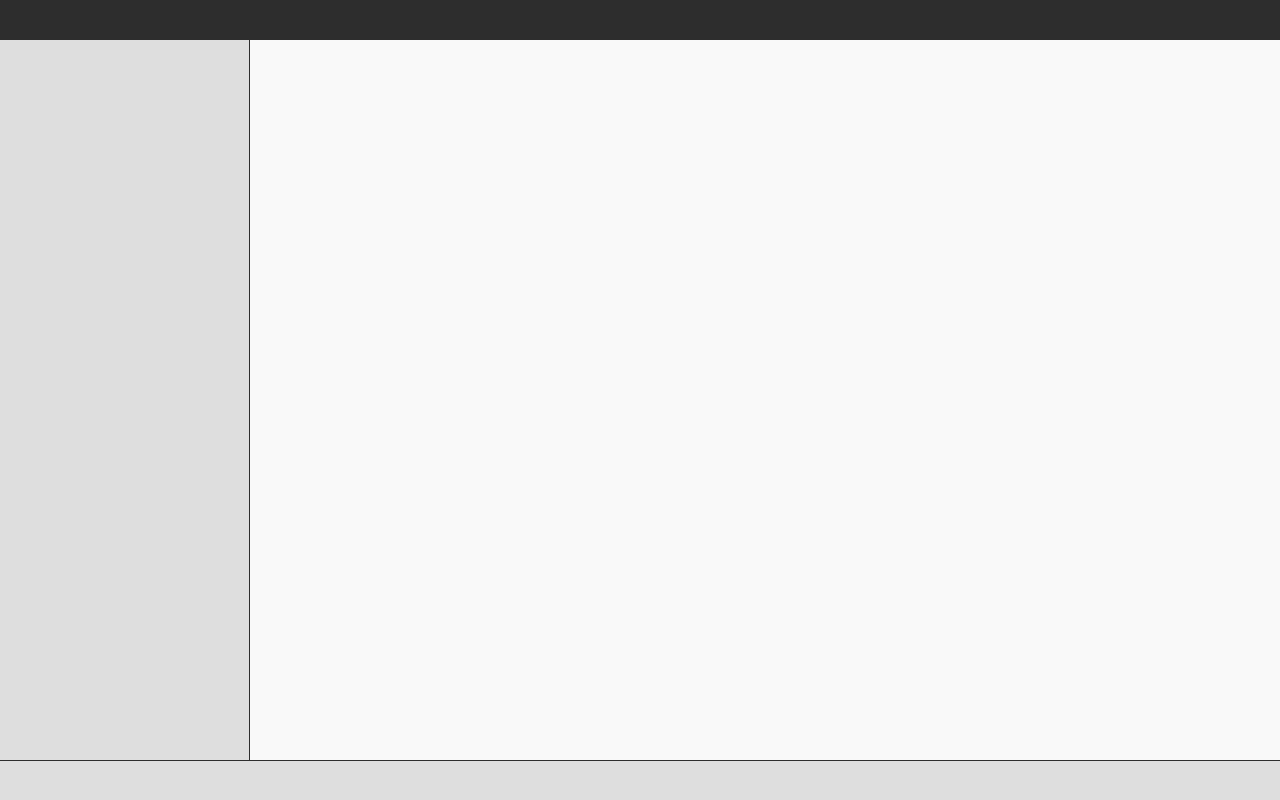
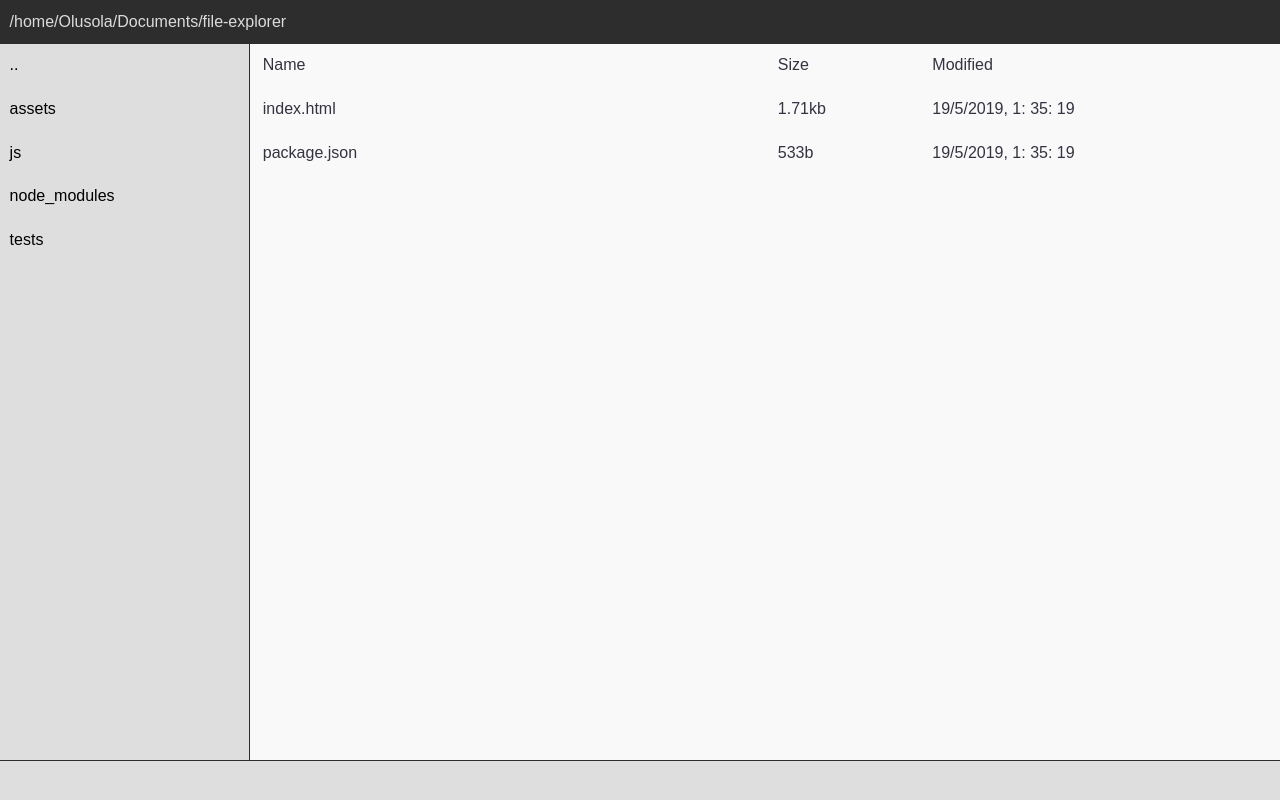
Before and after one commit to Olusamimaths/File-Explorer-With-Node.js-, a website: page index.html in a window 1280 px wide. Drawn offline with Linux system fonts and the light colour scheme.

Commit message:
design for main and dirlist

```diff
--- a/assets/css/Base/definitions.css
+++ b/assets/css/Base/definitions.css
@@ -9,4 +9,6 @@
     --footer-h: 40px;
     --footer-bg-color: #dedede;
     --separator-color: #2d2d2d;
+    --dirlist-fg-hover-color: #ffffff;
+    --dirlist-bg-hover-color: #d64937;
 }
--- a/assets/css/Component/dir-list.css
+++ b/assets/css/Component/dir-list.css
@@ -3,3 +3,15 @@
     color: var(--dirlist-fg-color);
     border-right: 1px solid var(--separator-color);
 }
+.dir-list__li {
+    padding: 0.8em 0.6em;
+    cursor: pointer;
+    white-space: nowrap;
+    overflow: hidden;
+    text-overflow: ellipsis;
+}
+
+.dir-list:hover {
+    background-color: var(--dirlist-bg-hover-color);
+    color: var(--dirlist-fg-hover-color);
+}
--- a/assets/css/Component/file-list.css
+++ b/assets/css/Component/file-list.css
@@ -1,4 +1,32 @@
 .file-list {
     background-color: var(--filelist-bg-color);
     color: var(--filelist-fg-color);
+    cursor: pointer;
 }
+
+.file-list__li {
+    display: flex;
+    flex-flow: row nowrap;
+}
+.file-list__li:not(.file-list__head){
+    cursor: pointer;
+}
+.file-list__li:not(.file-list__head):hover {
+    color: var(--filelist-fg-hover-color)
+}
+.file-list__li > * {
+    flex: 1 1 auto;
+    padding: 0.8em 0.8em;
+    overflow: hidden;
+}
+.file-list__li__name {
+    white-space: nowrap;
+    text-overflow: ellipsis;
+    width: 50%;
+}
+.file-list__li__time {
+    width: 35%;
+}
+.file-list__li__size {
+    width: 15%;
+}
--- a/assets/css/Component/footer.css
+++ b/assets/css/Component/footer.css
@@ -2,4 +2,6 @@
     border-top: 1px solid var(--separator-color);
     background-color: var(--footer-bg-color);
     padding: 0.4em 0.6em;
+    position: sticky;
+    bottom:0;
 }
--- a/assets/css/Component/titlebar.css
+++ b/assets/css/Component/titlebar.css
@@ -1,5 +1,19 @@
 .titlebar {
+    display: flex;
+    flex-flow: row nowrap;
+    align-items: stretch;
     background-color: var(--titlebar-bg-color);
     color: var(--titlebar-fg-color);
     padding: 0.8em 0.6em;
+    position: sticky;
+    top: 0;
 }
+
+.titlebar__path {
+    flex: 1 1 auto;
+}
+
+.titlebar__btn {
+    flex: 0 0 25px;
+    cursor: pointer;
+}
--- a/index.html
+++ b/index.html
@@ -9,14 +9,45 @@
 </head>
 <body class="l-app">
     <header class="l-app__titlebar titlebar">
-
+        <span class="titlebar__path">/home/Olusola/Documents/file-explorer</span>
+        <a href="" class="titlebar__btn"></a>
+        <a href="" class="titlebar__bar is-hidden">x</a>
+        <a href="" class="titlebar__btn"></a>
+        <a href="" class="titlebar__btn"></a>
     </header>
     <div class="l-app__main l-main">
         <aside class="l-main__dir-list dir-list">
-
+            <nav>
+                <ul>
+                    <li class="dir-list__li">..</li>
+                    <li class="dir-list__li">assets</li>
+                    <li class="dir-list__li">js</li>
+                    <li class="dir-list__li">node_modules</li>
+                    <li class="dir-list__li">tests</li>
+                </ul>
+            </nav>
         </aside>
         <main class="l-main__file-list file-list">
+            <nav>
+                <ul>
+                    <li class="file-list__li file-list__head">
+                        <span class="file-list__li__name">Name</span>
+                        <span class="file-list__li__size">Size</span>
+                        <span class="file-list__li__time">Modified</span>
+                    </li>
+                    <li class="file-list__li">
+                            <span class="file-list__li__name">index.html</span>
+                            <span class="file-list__li__size">1.71kb</span>
+                            <span class="file-list__li__time">19/5/2019, 1: 35: 19</span>
+                    </li>
 
+                    <li class="file-list__li">
+                            <span class="file-list__li__name">package.json</span>
+                            <span class="file-list__li__size">533b</span>
+                            <span class="file-list__li__time">19/5/2019, 1: 35: 19</span>
+                    </li>
+                </ul>
+            </nav>
         </main>
     </div>
     <footer class="l-app__footer footer">
```
